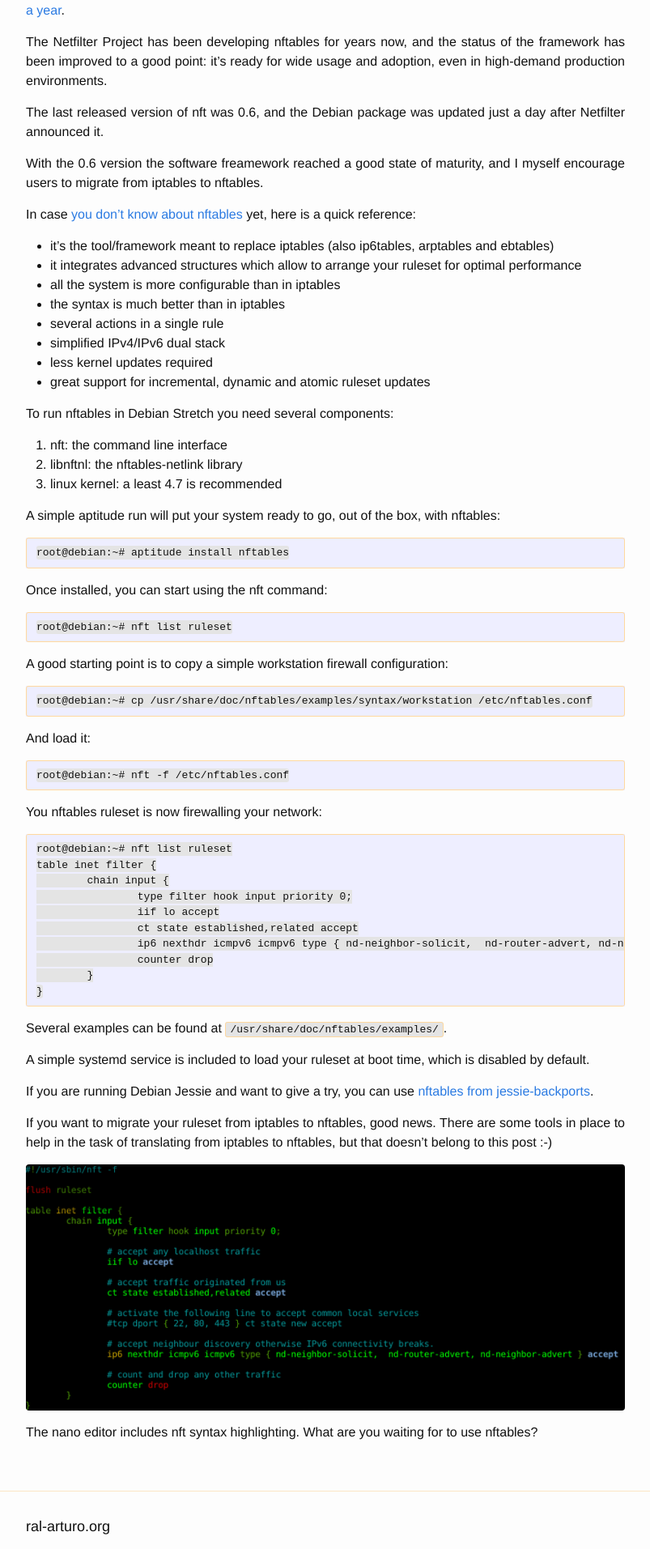
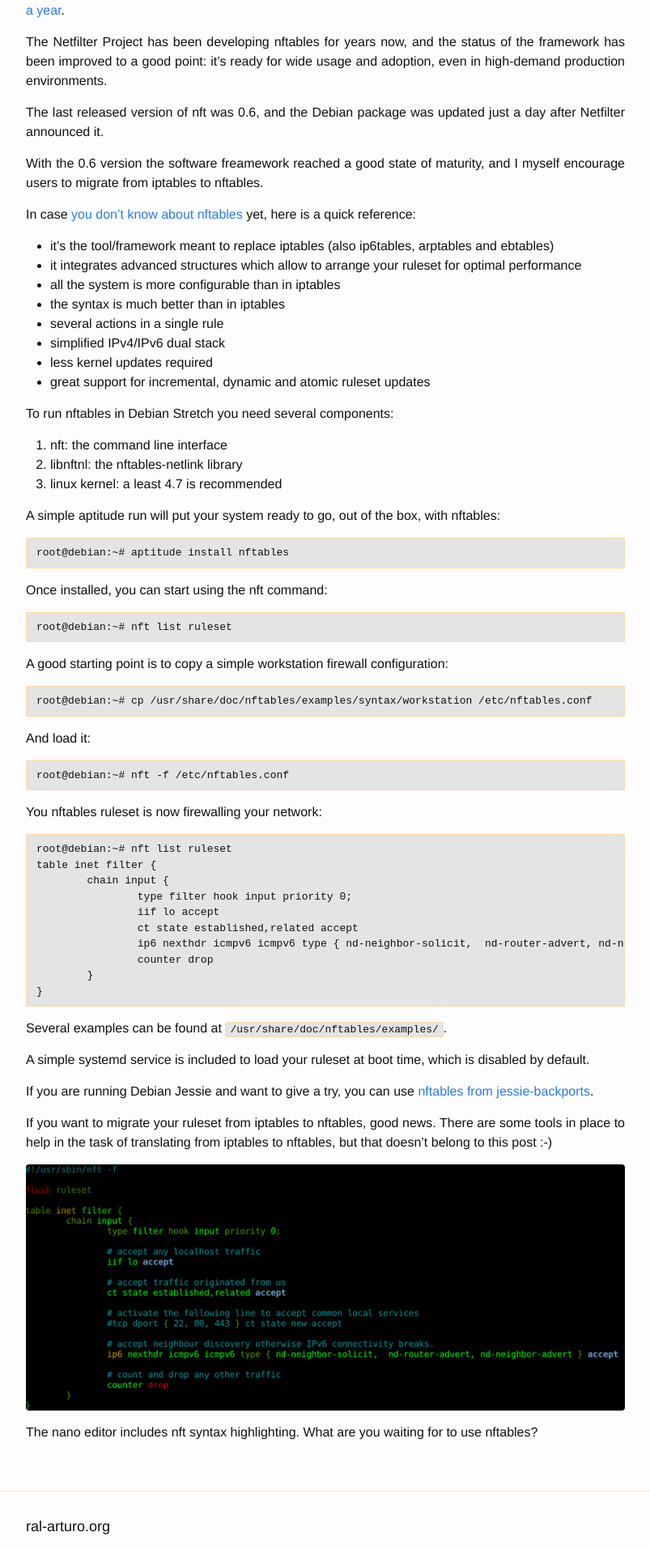
Before and after one commit to aborrero/ral-arturo.org, a Jekyll site: the page built from _posts/2016-10-17-nftables-debian-stretch.md, in a window 1280 px wide. Shown: the part 567-2480 px from the top of the page at 81% size, without its empty margins (238-1041 px from the left). Built offline with Jekyll 4.4.1, drawn with Linux system fonts in a browser that asks for light colours.

Commit message:
_sass/_syntax-highlighting.scss: fix background colour
Use the same as in the 'code' element.

Signed-off-by: Arturo Borrero Gonzalez <arturo@debian.org>

```diff
--- a/_sass/_syntax-highlighting.scss
+++ b/_sass/_syntax-highlighting.scss
@@ -6,7 +6,7 @@
     @extend %vertical-rhythm;
 
     .highlighter-rouge & {
-      background: #eef;
+      background: #e4e4e4;
     }
 
     .c     { color: #998; font-style: italic } // Comment
```
